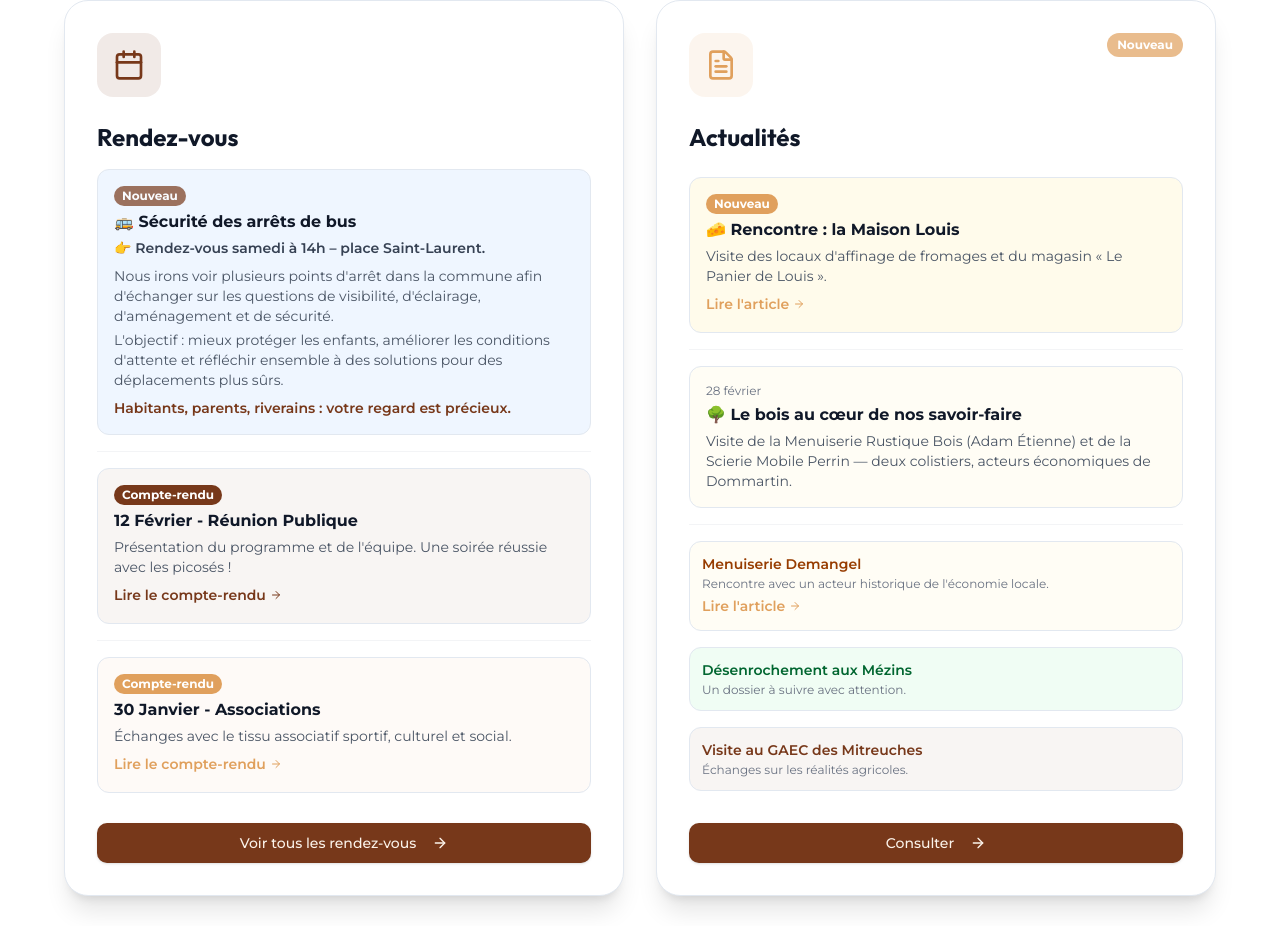
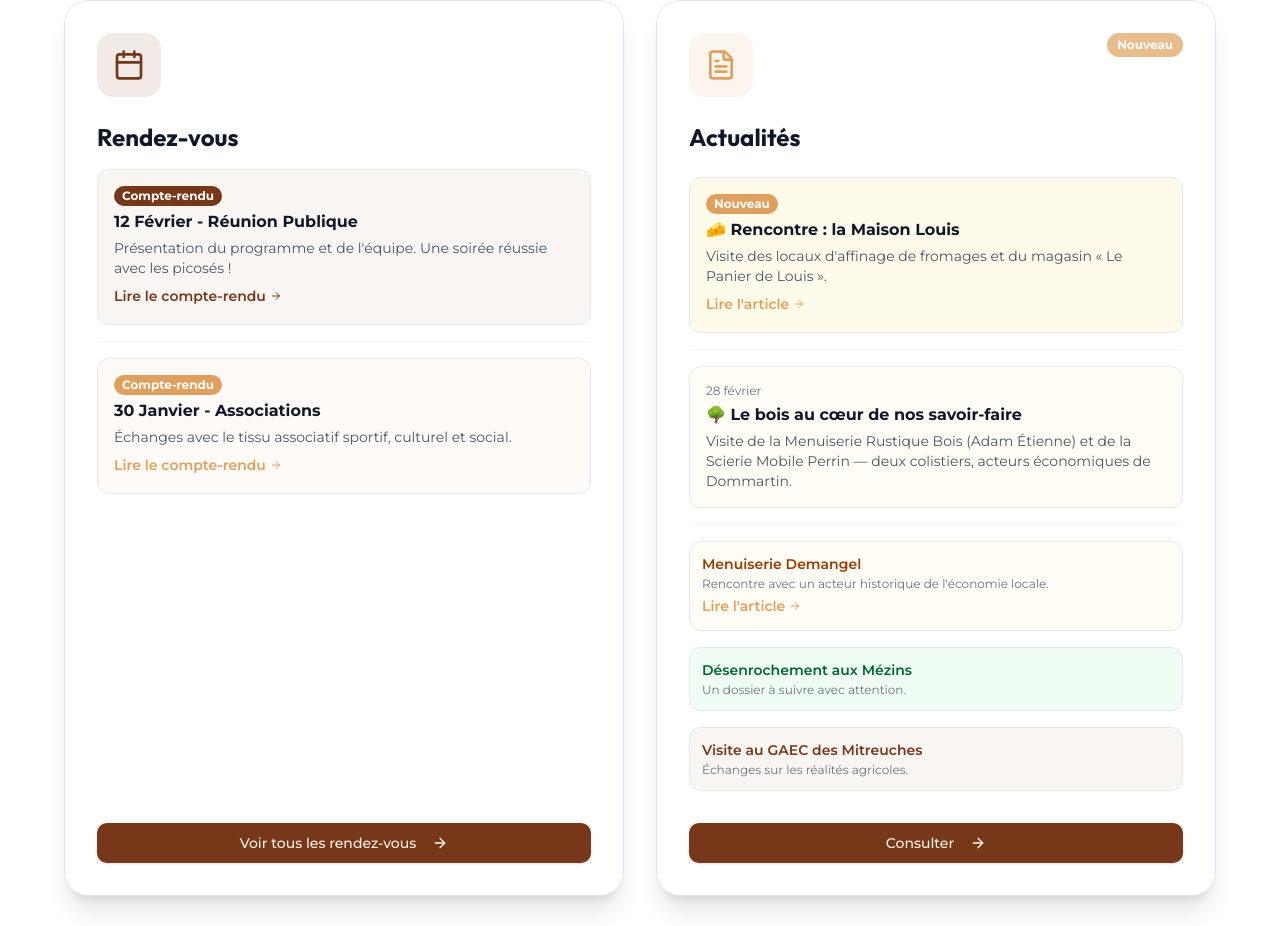
Before and after one commit to LenaGonzalezBreton/web_dommartin, a Next.js app: page / in a window 1280 px wide. Shown: the part 781-1707 px from the top of the page. Built offline with nearby package versions, Linux system fonts and the light colour scheme.

Commit message:
fix: retrait rdv arrets de bus

```diff
--- a/app/page.tsx
+++ b/app/page.tsx
@@ -88,18 +88,7 @@ export default function Home() {
                                 </div>
                                 <h3 className="text-2xl font-bold text-gray-900 mb-4 font-heading">Rendez-vous</h3>
                                 <div className="text-gray-600 mb-6 flex-grow space-y-4">
-                                    {/* Sécurité arrêts de bus */}
-                                    <div className="bg-blue-50 p-4 rounded-xl border border-blue-200">
-                                        <div className="flex items-center gap-2 mb-1">
-                                            <span className="bg-primary text-white text-xs font-bold px-2 py-0.5 rounded-full animate-pulse">Nouveau</span>
-                                        </div>
-                                        <p className="font-bold text-gray-900 mb-1">🚌 Sécurité des arrêts de bus</p>
-                                        <p className="text-sm text-gray-700 font-semibold mt-1">👉 Rendez-vous samedi à 14h – place Saint-Laurent.</p>
-                                        <p className="text-sm text-gray-600 mt-2">Nous irons voir plusieurs points d&apos;arrêt dans la commune afin d&apos;échanger sur les questions de visibilité, d&apos;éclairage, d&apos;aménagement et de sécurité.</p>
-                                        <p className="text-sm text-gray-600 mt-1">L&apos;objectif : mieux protéger les enfants, améliorer les conditions d&apos;attente et réfléchir ensemble à des solutions pour des déplacements plus sûrs.</p>
-                                        <p className="text-sm text-primary font-semibold mt-2">Habitants, parents, riverains : votre regard est précieux.</p>
-                                    </div>
-                                    <div className="w-full h-px bg-gray-100" />
+
                                     {/* Compte-rendu réunion publique 12 février */}
                                     <div className="bg-primary/5 p-4 rounded-xl border border-primary/20">
                                         <div className="flex items-center gap-2 mb-1">
```
